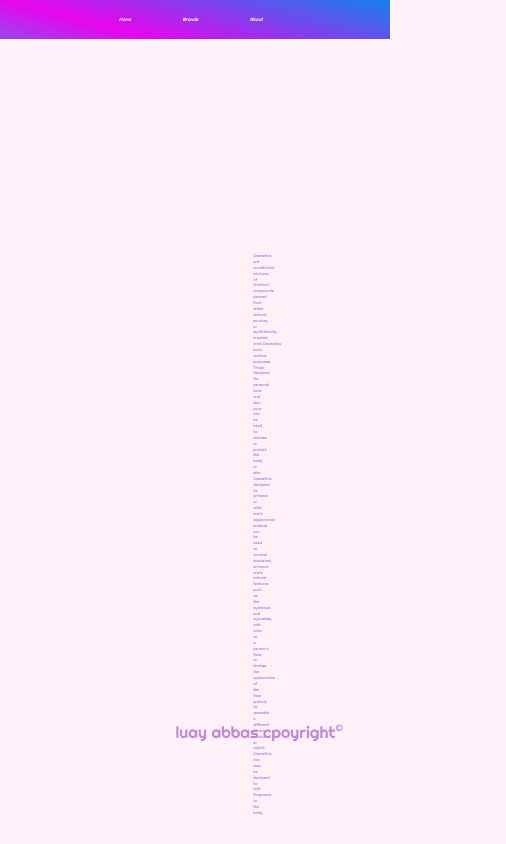
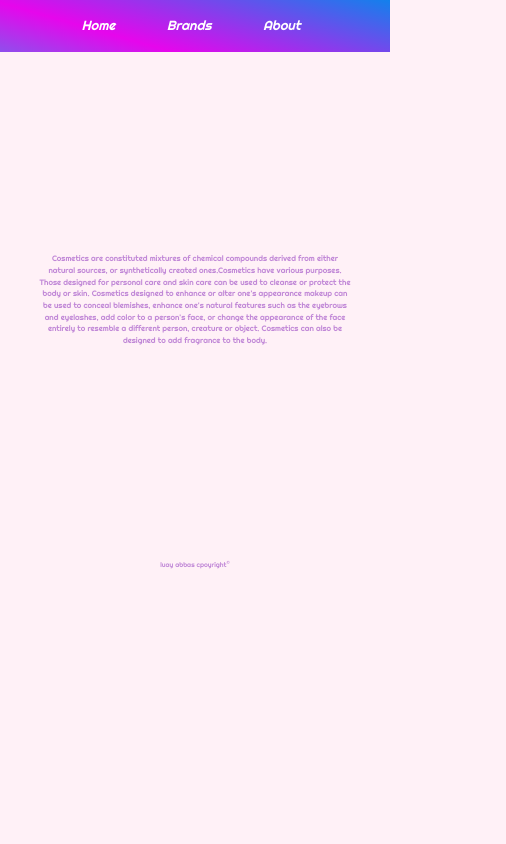
Before and after one commit to Luayabbas1981/react-makeup-shop, a React (Create React App) app: page /about in a window 390 px wide. Shown: the whole page, 506 px wide, since content can reach past the window. Built offline with nearby package versions, Linux system fonts and the light colour scheme.

Commit message:
responsive

```diff
--- a/src/App.css
+++ b/src/App.css
@@ -54,3 +54,8 @@
   font-weight: bold;
   font-size: 1.6vw;
 }
+@media (max-width:767px){
+  .nav-link div {
+    font-size: 3.4vw                      ;
+  }
+}
--- a/src/App.js
+++ b/src/App.js
@@ -23,15 +23,16 @@ function App() {
         <div className="App">
           <div className="nav">
             <NavLink className="nav-link" to="/">
-              Home
+              <div> Home</div>
+
             </NavLink>
             <div className="produts-brands">
               <NavLink className="nav-link" to="/products">
-                Brands
+              <div> Brands</div>
               </NavLink>
             </div>
             <NavLink className="nav-link" to="/about">
-              About
+            <div>About</div>
             </NavLink>
           </div>
 
--- a/src/Components/About.css
+++ b/src/Components/About.css
@@ -1,19 +1,28 @@
 .about{
-    height: 100vh;
-    display: flex;
-   flex-direction: column;
-    align-items: center;
-    padding: 30vh;
+    padding: 30vh 0;
 }
 
 .about-description{
     width: 80%;
-    padding: 30vh auto;
+
     font-size: 1vw;
+    margin: 0 auto;
 }
 
 .copyright{
     position: absolute;
+    transform: translate(-50%,-50%);
     bottom: 10%;
-    left: 45%;
+    left: 50%;
 }
+@media (max-width:767px){
+    .about-description{
+
+        width: 80%;
+        font-size: 2vw;
+    }
+    .copyright{
+       font-size: 1.7vw;
+       bottom: 30%;
+    }
+}
--- a/src/Components/About.js
+++ b/src/Components/About.js
@@ -5,11 +5,12 @@ function About() {
   return (
     <>
     <div className='about'>
-
-      <article className="about-description">Cosmetics are constituted mixtures of chemical compounds derived from either natural sources, or synthetically created ones.Cosmetics have various purposes. Those designed for personal care and skin care can be used to cleanse or protect the body or skin. Cosmetics designed to enhance or alter one's appearance makeup can be used to conceal blemishes, enhance one's natural features such as the eyebrows and eyelashes, add color to a person's face, or change the appearance of the face entirely to resemble a different person, creature or object. Cosmetics can also be designed to add fragrance to the body.</article>
+<div className="about-description">
+      <article >Cosmetics are constituted mixtures of chemical compounds derived from either natural sources, or synthetically created ones.Cosmetics have various purposes. Those designed for personal care and skin care can be used to cleanse or protect the body or skin. Cosmetics designed to enhance or alter one's appearance makeup can be used to conceal blemishes, enhance one's natural features such as the eyebrows and eyelashes, add color to a person's face, or change the appearance of the face entirely to resemble a different person, creature or object. Cosmetics can also be designed to add fragrance to the body.</article>
 
     </div>
       <p className='copyright'> luay abbas cpoyright<sup>&copy;</sup></p>
+      </div>
     </>
   )
 }
--- a/src/Components/Home.css
+++ b/src/Components/Home.css
@@ -23,3 +23,20 @@ img {
   height: 55vh;
     border-radius: 1rem;
   }
+
+  @media (max-width:767px){
+    .home-title {
+
+      font-size: 5vw;
+
+    }
+    .home-description{
+      font-size: 2vw;
+
+    }
+    img {
+      width: 60%;
+      height: 45vh;
+
+      }
+  }
--- a/src/Components/ProductDetails.css
+++ b/src/Components/ProductDetails.css
@@ -4,7 +4,7 @@ main {
 
 .product-description {
   width: 95%;
-  height:130px;
+  height: 130px;
   padding-top: 10vh;
   margin: auto auto 15vh auto;
   font-size: 1.2vw;
@@ -15,9 +15,10 @@ main {
   display: flex;
   flex-direction: column;
   row-gap: 2vh;
+  border-bottom-left-radius: 3.5rem;
+  border-bottom-right-radius: 3.5rem;
 }
 .product {
-
   display: flex;
   padding-bottom: 8vh;
   flex-direction: column;
@@ -39,11 +40,21 @@ main {
 }
 .button:hover {
   background-color: rgb(171, 94, 243);
+}
+.card-title {
+  font-size: 1vw !important;
+}
+.card-text {
+  font-size: 1.3vw;
+}
+@media (max-width: 767px) {
+  .product-description {
+    padding-top: 10vh;
+    margin-bottom: 3vh;
+    font-size: 3vw;
+  }
+  .card-title {
+    font-size: 4.5vw !important;
+  }
 
 }
-.card-title{
-  font-size: 1vw;
-}
-.card-text{
-  font-size: 1.3vw;
-}
--- a/src/Components/Products.css
+++ b/src/Components/Products.css
@@ -2,21 +2,27 @@
   padding: 10vh 0;
   display: flex;
   flex-wrap: wrap;
-  gap: 2rem;
-  justify-content: center;
+  row-gap: 4vh;
+  align-items: center;
 }
 
 .link {
   text-decoration: none;
 }
-.card {
 
+.card-style {
+  width: 70% !important;
+  height: 50vh !important;
   border-bottom-left-radius: 3.5rem;
   border-bottom-right-radius: 3.5rem;
   box-shadow: 2px 2px 10px #f6c7f3;
   background-color: #fdeeee;
 }
+.img-style {
+  height: 30vh !important;
+}
 .card-body {
+  width: 100%;
   padding-bottom: 2vh;
   display: flex;
   flex-direction: column;
@@ -26,7 +32,7 @@
   color: #d24bfb;
 }
 .card-text {
-  font-size: x-large;
+  font-size: 1.2vw;
   color: #ca29f3;
 }
 .card-brand {
@@ -62,7 +68,7 @@
   justify-content: center;
   align-items: center;
   bottom: 20%;
-  left: 96%;
+  left: 95%;
   width: 3.5%;
   height: 6vh;
   border-radius: 50%;
@@ -74,7 +80,33 @@
 }
 .brand-des {
   width: 70%;
-
   margin: auto auto;
   color: #f634b6;
 }
+@media (max-width: 767px) {
+  .Products {
+    width: 75%;
+    flex-direction: column;
+    position: absolute;
+    left: 50%;
+    transform: translate(-37%);
+  }
+
+  .brand-des {
+    font-size: 2.2vw;
+  }
+  .brands-list {
+    justify-content: space-around;
+  }
+  .card-title {
+    font-size: 2.6vw !important;
+  }
+  .card-text {
+    font-size: 3.2vw !important;
+  }
+  .goup {
+    left: 86%;
+    width: 8%;
+    height: 4vh;
+  }
+}
--- a/src/Components/Products.js
+++ b/src/Components/Products.js
@@ -60,23 +60,25 @@ function Products() {
           </ul>
 
           <article className="brand-des">
-
-            {brandName === "nyx" && loading &&
+            {brandName === "nyx" &&
+              loading &&
               "NYX Professional Makeup is an American cosmetics company that is a subsidiary of L'Oréal. The company was founded in Los Angeles by Toni Ko in 1999. It was named after Nyx, the Greek goddess of the night. NYX Professional Makeup is certified and acknowledged by PETA as a cruelty-free brand,"}
           </article>
           <article className="brand-des">
-            {brandName === "maybelline" && loading &&
+            {brandName === "maybelline" &&
+              loading &&
               "Maybelline New York (formerly The Maybelline Company and Mabelline and Co.[1]), trading as Maybelline, is an American multinational cosmetics, skin care, fragrance, and personal care company, based in New York City. It was founded in Chicago in 1914, and has been a subsidiary of French cosmetics company L'Oréal since 1996."}
           </article>
           <article className="brand-des">
-            {brandName === "covergirl" && loading &&
+            {brandName === "covergirl" &&
+              loading &&
               "CoverGirl is an American cosmetics brand founded in Maryland, United States, by the Noxzema Chemical Company."}
           </article>
           <article className="brand-des">
-            {brandName === "l'oreal" && loading &&
+            {brandName === "l'oreal" &&
+              loading &&
               "L'Oréal S.A. is a French personal care company headquartered in Clichy, Hauts-de-Seine with a registered office in Paris."}
           </article>
-
 
           <div className="Products">
             {data
@@ -87,10 +89,14 @@ function Products() {
                     <div key={item.id}>
                       <Link className="link" to={`/products/${item.id}`}>
                         <Card
-                          className="card"
-                          style={{ width: "18rem", height: "30rem" }}
+                          className="card-style"
+
                         >
-                          <Card.Img src={item.image_link} />
+                          <Card.Img className="img-style"
+                          style={{width:"100%"}}
+                            src={item.image_link}
+                            alt="No photo available"
+                          />
                           <Card.Body className="card-body ">
                             <Card.Title className="card-title">
                               {item.name}
```
Also changed, not shown: 7 other files (tests, documents, lock files or other folders).
